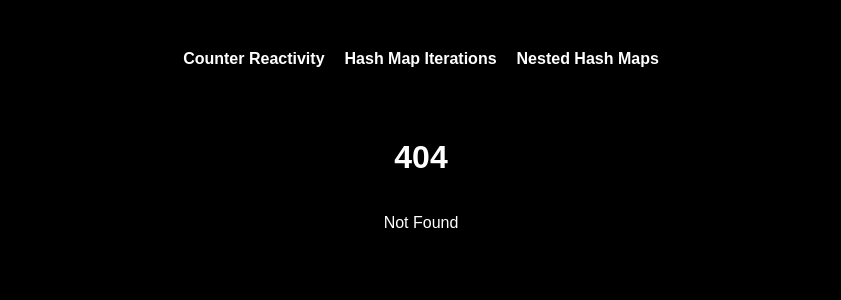
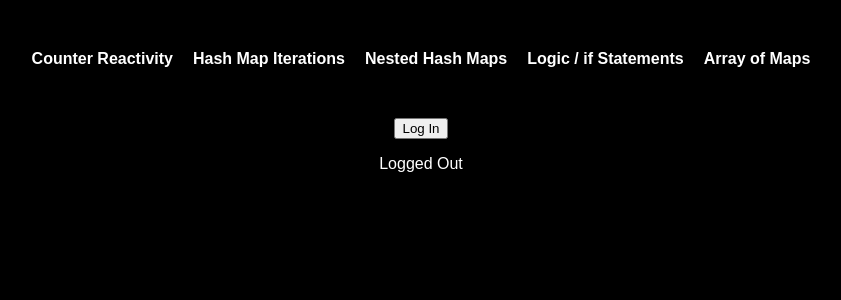
Before and after one commit to gaelzarco/svelte-mk1, a SvelteKit app: page /iflogic in a window 1280 px wide. Before the commit this address had no page. Shown: the top 300 px of the page, without its empty margins (219-1060 px from the left). Built offline with nearby package versions, Linux system fonts and the light colour scheme.

Commit message:
working with if logic and array of objs

```diff
--- a/src/components/CounterComponent.svelte
+++ b/src/components/CounterComponent.svelte
@@ -1,5 +1,5 @@
 <script lang='ts'>
-    export let currentVal: number;
+    export let currentVal: number = 0;
 </script>
 
 <p>Current value is {currentVal}</p>
--- a/src/components/NavBar.svelte
+++ b/src/components/NavBar.svelte
@@ -2,6 +2,8 @@
     <a href="/">Counter Reactivity</a>
     <a href="/hashmap">Hash Map Iterations</a>
     <a href="/nestedhashmap">Nested Hash Maps</a>
+    <a href="/iflogic">Logic / if Statements</a>
+    <a href="/arrayofmaps">Array of Maps</a>
 </nav>
 
 <style>
--- a/src/routes/+page.svelte
+++ b/src/routes/+page.svelte
@@ -18,7 +18,7 @@
 
 <section>
 	<button on:click={increment}>
-		Count is: {count}
+		Increment
 	</button>
 	<p>Count doubled is: {doubled}</p>
 
--- /dev/null
+++ b/src/routes/arrayofmaps/+page.ts
@@ -0,0 +1 @@
+export const prerender: boolean = true;
--- /dev/null
+++ b/src/routes/iflogic/+page.svelte
@@ -0,0 +1,26 @@
+<script lang='ts'>
+    let user: {loggedIn: boolean} = { loggedIn: false }
+
+    $: userLoginState = user.loggedIn ? 'Logged In' : 'Logged Out'
+</script>
+
+<section>
+    <div id='btn-container'>
+        {#if user.loggedIn}
+            <button on:click={() => user.loggedIn = false}>Log Out</button>
+        {:else}
+            <button on:click={() => user.loggedIn = true}>Log In</button>
+        {/if}
+    </div>
+
+    <p>{userLoginState}</p>
+</section>
+
+<style>
+    #btn-container {
+        display: flex;
+        flex-direction: row;
+        justify-content: center;
+        align-items: center;
+    }
+</style>
--- /dev/null
+++ b/src/routes/iflogic/+page.ts
@@ -0,0 +1 @@
+export const prerender: boolean = true;
```
Also changed, not shown: src/routes/arrayofmaps/+page.svelte (added, +7 -0 lines).
